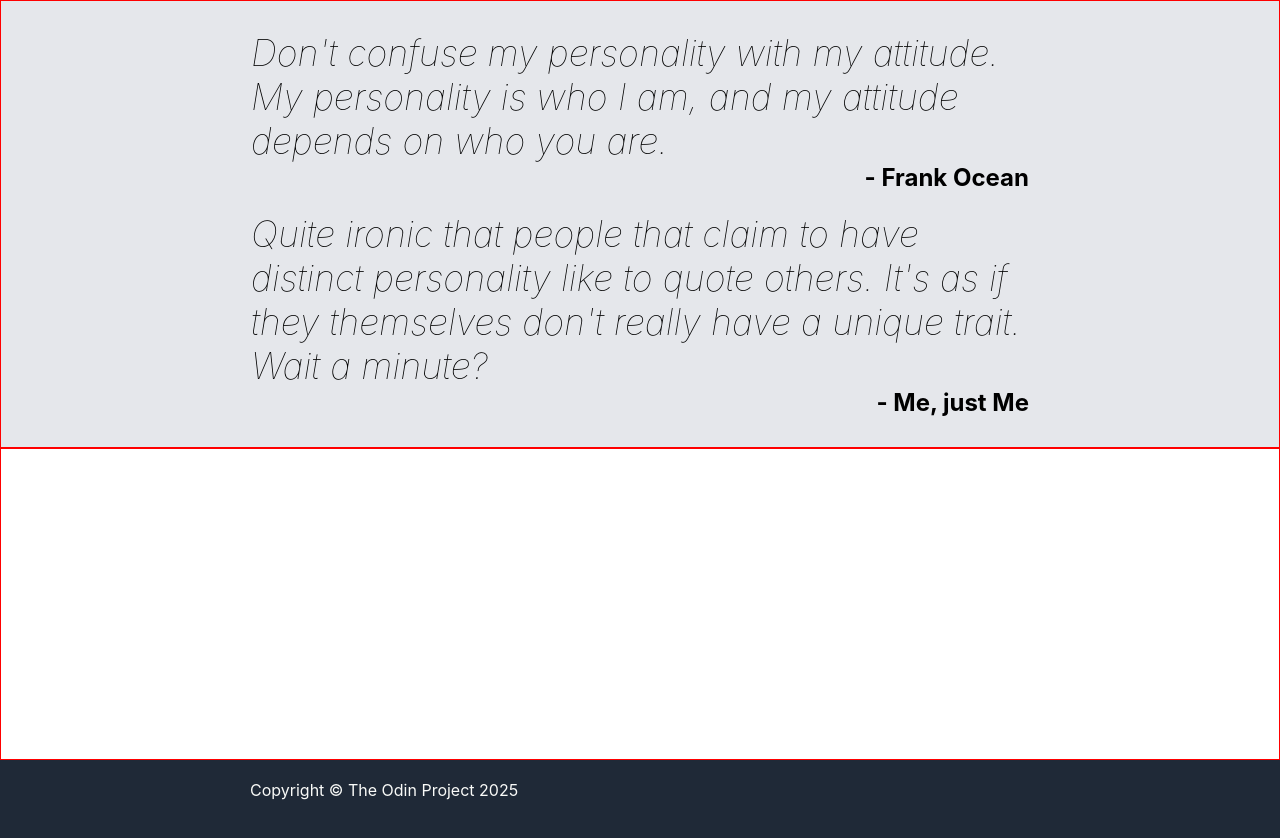
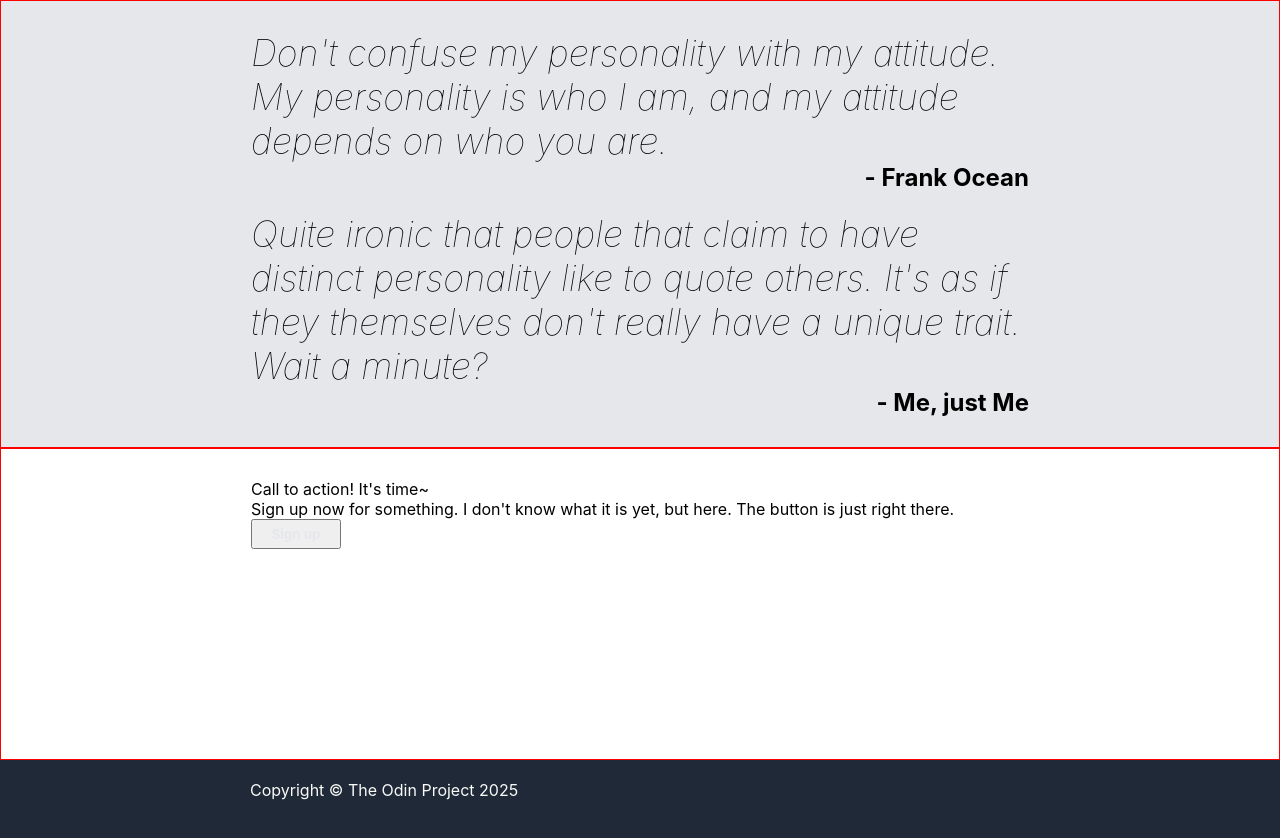
Before and after one commit to snipp8/landing-page-snipp, a plain HTML site: page index.html in a window 1280 px wide. Shown: the part 1159-1997 px from the top of the page. Drawn offline with Linux system fonts and the light colour scheme.

Commit message:
Updated with quote section and call to action

```diff
--- a/index.html
+++ b/index.html
@@ -65,8 +65,15 @@
                 as if they themselves don't really have a unique trait. Wait a minute?</p>
             <p class="author">- Me, just Me</p>
         </div>
+
         <div class="content call-to-action">
-
+            <div class="call-card">
+                <div class="left-call">
+                    <p class="call-main">Call to action! It's time~</p>
+                    <p class="call-text">Sign up now for something. I don't know what it is yet, but here. The button is just right there.</p>
+                </div>
+                <button class="button call">Sign up</button>
+            </div>
         </div>
     </div>
 
```
